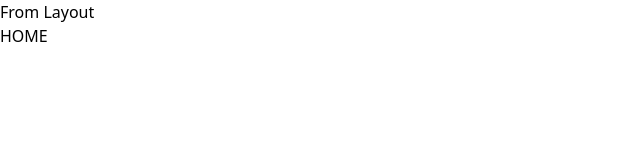
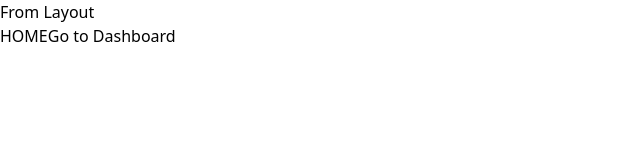
Before and after one commit to dev-oil/study-nextjs, a Next.js app in the folder next-basic/: page / in a window 1280 px wide. Shown: the top 160 px of the page, without its empty margins (0-640 px from the left). Built offline with nearby package versions, Linux system fonts and the light colour scheme.

Commit message:
feat: [next-basic] 링크 태그가 좋은 이유
- 클라이언트 사이드 라우팅에 도움
- next 에게 URL 프리패칭 힌트 줘서 성능 도움

```diff
--- a/next-basic/app/page.tsx
+++ b/next-basic/app/page.tsx
@@ -1,3 +1,11 @@
+import Link from 'next/link';
+
+// Link 쓰면 a 태그보다 클라이언트 사이드 라우팅에 도움되고, Next.js에게 URL 프리패칭 힌트를 줘서 성능 향상에 도움됨
 export default function Home() {
-  return <main>HOME</main>;
+  return (
+    <main>
+      HOME
+      <Link href='/dashboard'>Go to Dashboard</Link>
+    </main>
+  );
 }
```
